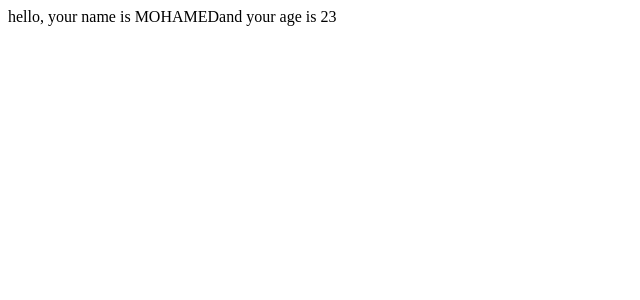
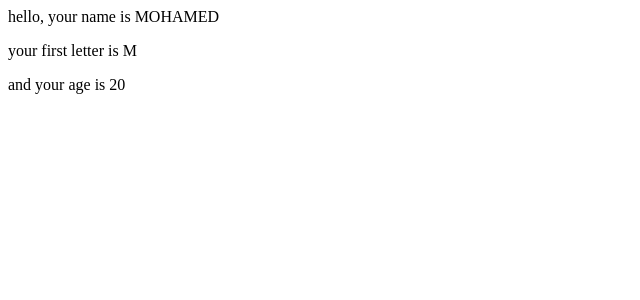
Before and after one commit to mo634/react-tutorial-level-1, a React (Vite) app in the folder ComponentExample/my-app/: page / in a window 1280 px wide. Shown: the top 300 px of the page, without its empty margins (0-640 px from the left). Built offline with nearby package versions, Linux system fonts and the light colour scheme.

Commit message:
17.states part 1

```diff
--- a/ComponentExample/my-app/src/components/Greeting.jsx
+++ b/ComponentExample/my-app/src/components/Greeting.jsx
@@ -2,6 +2,12 @@ import React, { Component } from 'react'
 import PropType from 'prop-types'
 
 export default class Greeting extends Component {
+
+    // create state
+    state = {
+        // define your own data
+        nameUpperCase: this.props.name.toUpperCase()
+    }
     static defaultProps = {
         name: 'unknown'
     }
@@ -13,8 +19,11 @@ export default class Greeting extends Component {
     render() {
         return (
             <div className="">
-                hello, your name is {this.props.name.toUpperCase()}
-                and your age is {this.props.age + 3} {/* 233 */}
+                hello, your name is {this.state.nameUpperCase}
+
+                <p>your first letter is {this.state.nameUpperCase[0]}</p>{/*mohamed -> MOHADED -> M*/}
+
+                and your age is {(this.props.age)} {/* 233 */}
             </div>
         )
     }
```
